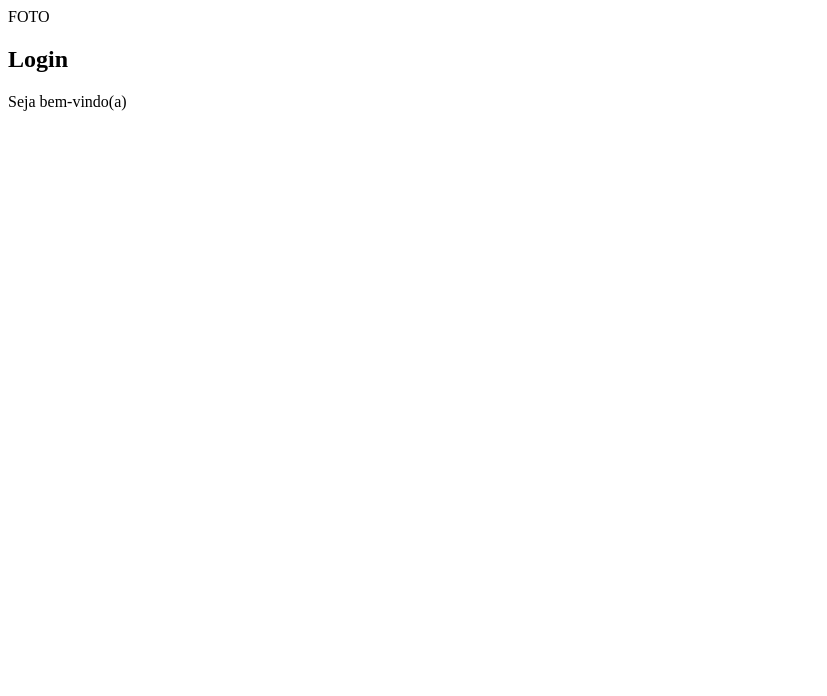
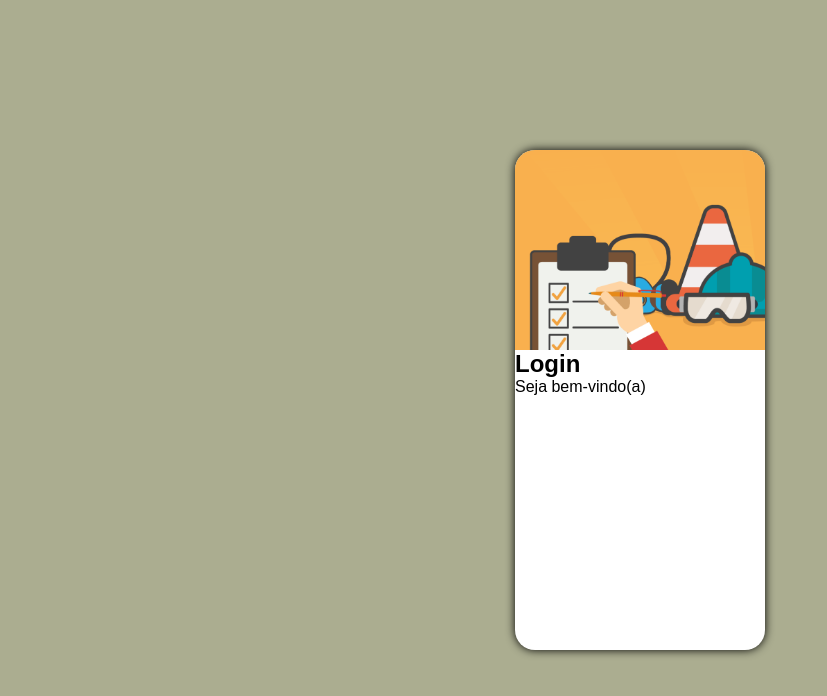
Before and after one commit to pedromrtns/cadastro-epi, a plain HTML site: page frontend/login.html in a window 1280 px wide. Shown: the whole page, without its empty margins (0-827 px from the left). Drawn offline with Linux system fonts and the light colour scheme.

Commit message:
estrutura do projeto
Estruturando CSS da tela de login

```diff
--- a/frontend/estilos/login.css
+++ b/frontend/estilos/login.css
@@ -1 +1,46 @@
 @charset "UTF-8";
+
+*{
+    font-family:Arial, Helvetica, sans-serif;
+    padding: 0px;
+    margin: 0px;
+    box-sizing: border-box;
+}
+
+body, html {
+    background-color:rgb(171, 173, 144) ;
+    height: 100vh;
+    width: 100vw;
+}
+
+main{
+    position: relative;
+    height: 100vh;
+    width: 100vw;
+}
+
+section#login{
+    position: absolute;
+    top: 50%;
+    left: 50%;
+    transform: translate(-50%, -50%);
+    overflow: hidden;
+
+    background-color: white;
+    width: 250px;
+    height: 500px;
+    border-radius: 20px;
+    box-shadow: 0px 0px 10px ;
+}
+
+section#login > div#imagem_login {
+    display: block;
+    background: rgb(171, 173, 144) url(/img/img_1_login.png) no-repeat;
+    background-size: cover;
+    height: 200px;
+}
+
+/* section#login > div#formulario{
+    display: block;
+    padding: 10px;
+} */
--- a/frontend/login.html
+++ b/frontend/login.html
@@ -9,8 +9,8 @@
 <body>
     <main>
         <section id="login">
-            <div id="imagem">
-                FOTO
+            <div id="imagem_login">
+
             </div>
             <div id="formulario">
                 <h1>Login</h1>
```
